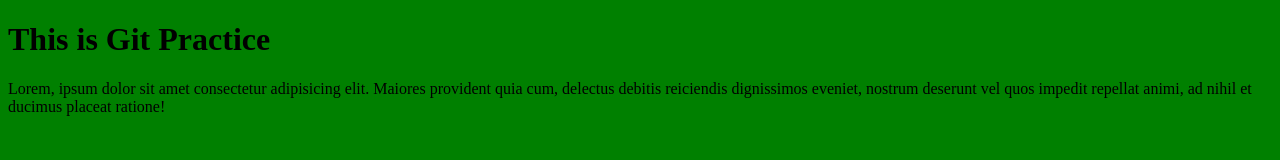
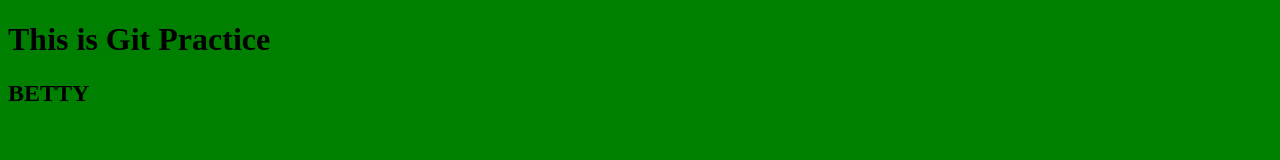
Before and after one commit to betty141/butu, a plain HTML site: page index.html in a window 1280 px wide. Drawn offline with Linux system fonts and the light colour scheme.

Commit message:
add h2
about betty

```diff
--- a/index.html
+++ b/index.html
@@ -9,8 +9,7 @@
 </head>
 <body>
     <h1>This is Git Practice</h1>
-    <p>
-        Lorem, ipsum dolor sit amet consectetur adipisicing elit. Maiores provident quia cum, delectus debitis reiciendis dignissimos eveniet, nostrum deserunt vel quos impedit repellat animi, ad nihil et ducimus placeat ratione!
+    <h2>BETTY</h2>
     </p>
 </body>
 </html>
```
